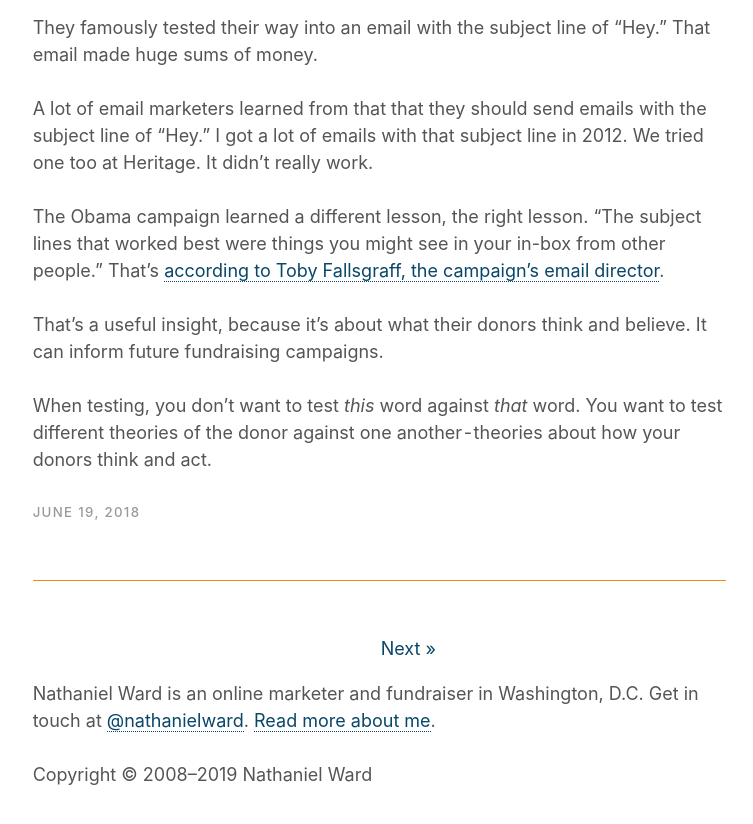
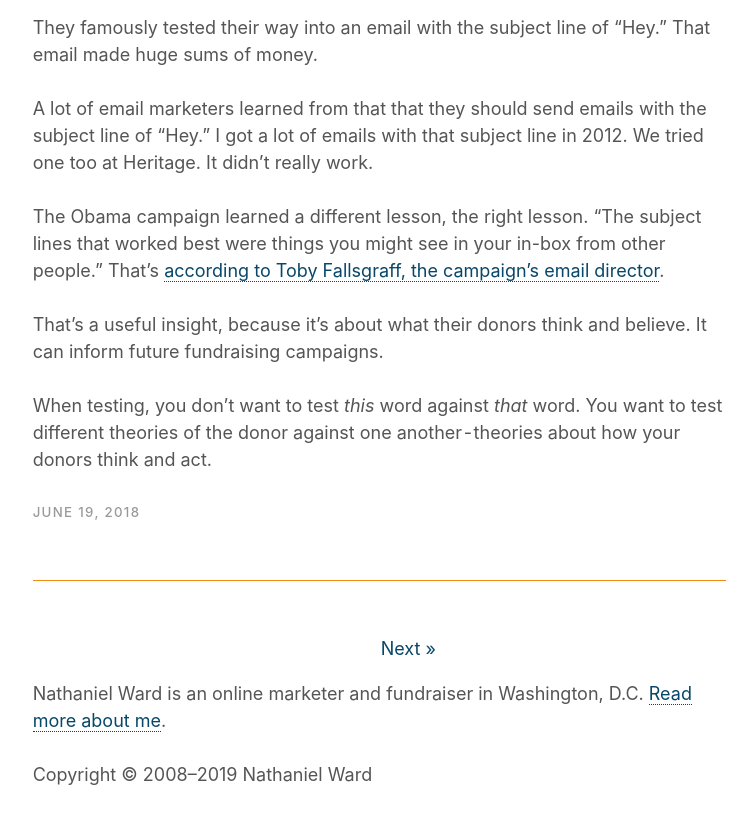
Before and after one commit to nathanielward/nathanielward.github.io, a Jekyll site: the page built from index.html, in a window 1280 px wide and 900 px high, scrolled down 6018 px. Shown: the top 824 px of the window, without its empty margins (286-1039 px from the left). Built offline with Jekyll 4.4.1, drawn with Linux system fonts in a browser that asks for light colours; the list of posts is cut into pages by our own code.

Commit message:
Tweaked footer

```diff
--- a/_includes/footer.html
+++ b/_includes/footer.html
@@ -1,7 +1,7 @@
 <div class="grid__item sidebar">
 
 
-			<p>Nathaniel Ward is an online marketer and fundraiser in Washington, D.C. Get in touch at <a href="http://www.twitter.com/nathanielward/">@nathanielward</a>. <a href="/about/" title="About Nathaniel Ward">Read more about me</a>.</p>
+			<p>Nathaniel Ward is an online marketer and fundraiser in Washington, D.C. <a href="/about/" title="About me">Read more about me</a>.</p>
 
 
 			<p>Copyright &copy; 2008&ndash;{{ site.time | date: "%Y" }} Nathaniel Ward</p>
```
